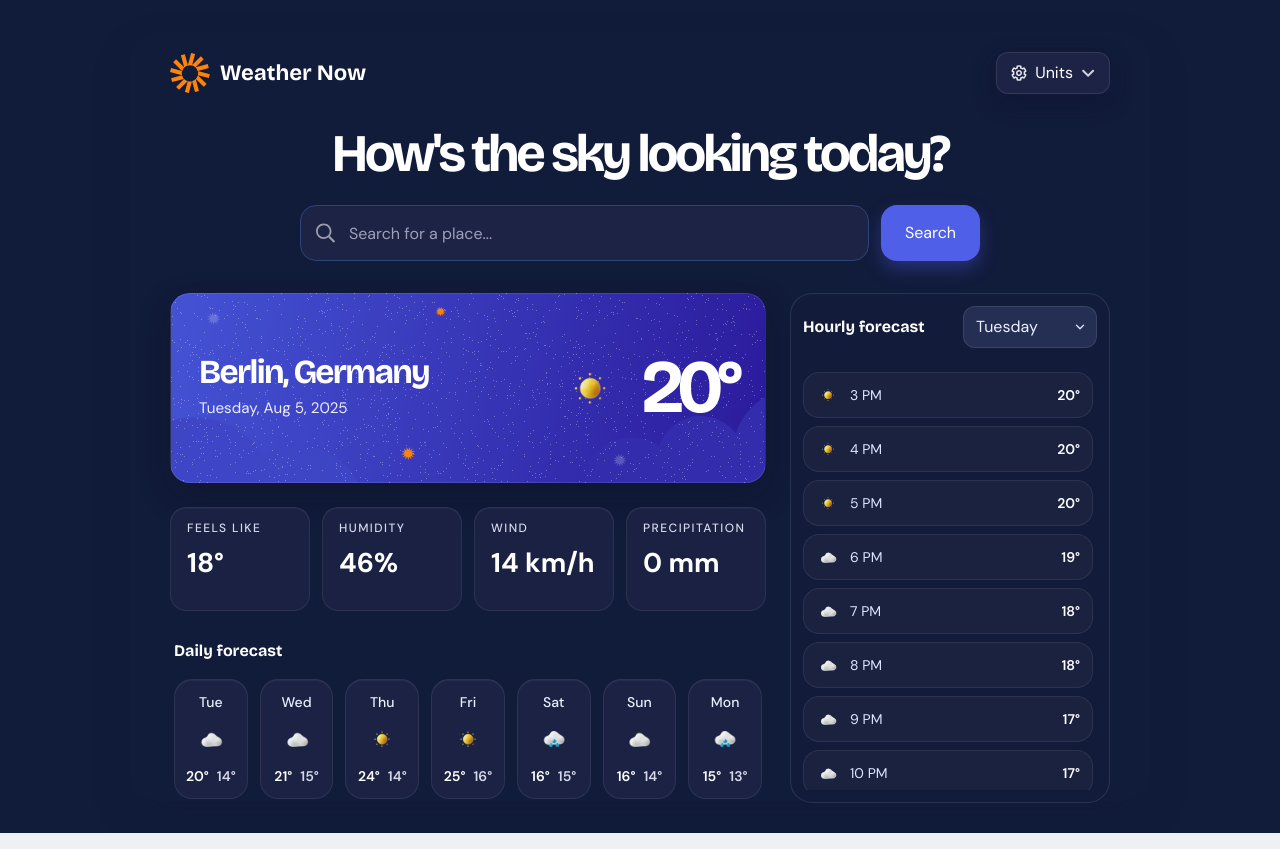
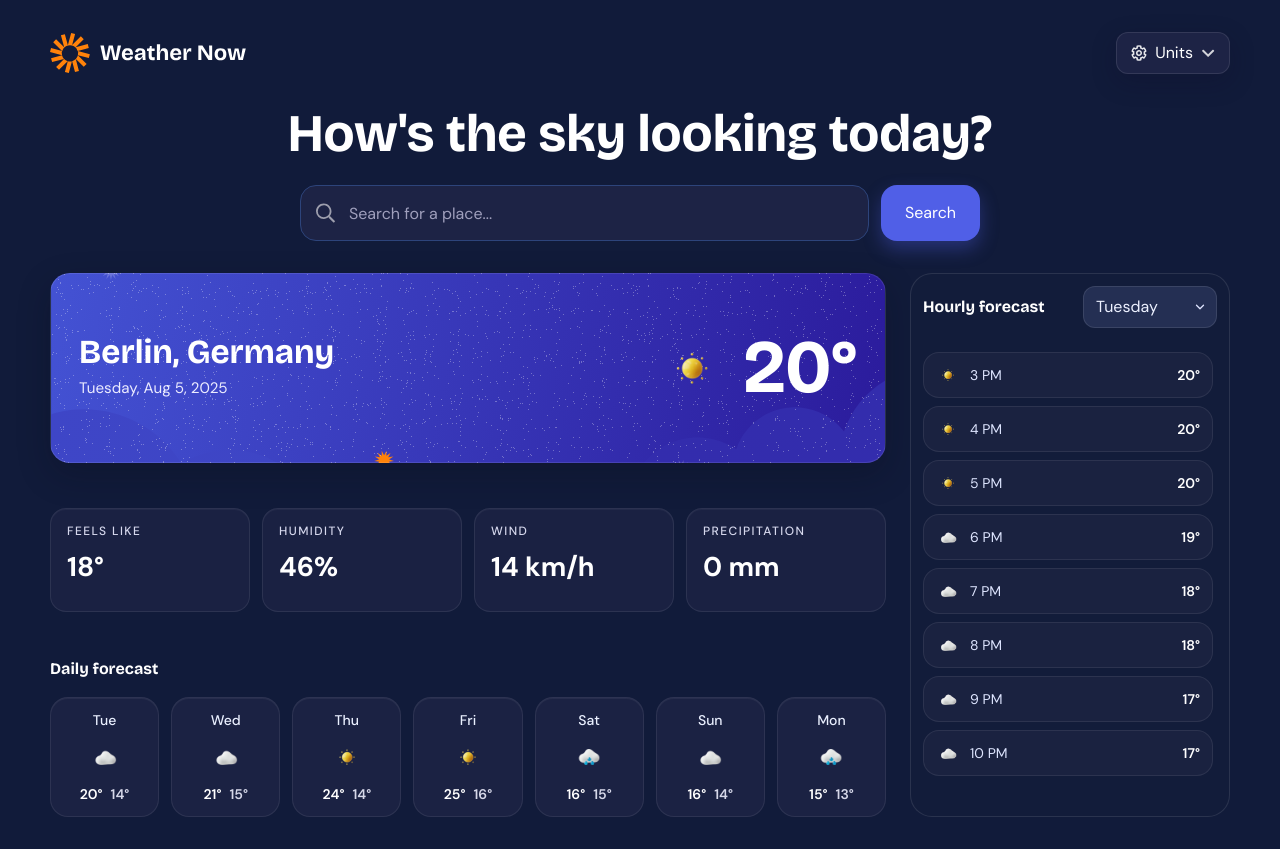
Before and after one commit to ImranAvenger/weather-app, a React (Vite) app: page / in a window 1280 px wide. Built offline with nearby package versions, Linux system fonts and the light colour scheme.

Commit message:
Refactor layout and styling of main components; enhance responsiveness and accessibility

```diff
--- a/src/App.jsx
+++ b/src/App.jsx
@@ -7,28 +7,28 @@ import HourlyForecast from './components/HourlyForecast'
 
 function App() {
   return (
-    <main className='min-h-screen bg-[#111b3a] px-4 py-8 text-white sm:px-6 lg:px-10'>
-      <div className='mx-auto w-full max-w-[1020px] rounded-[28px] px-6 pb-7 pt-5 shadow-[0_18px_40px_rgba(17,27,58,0.18)] sm:px-8 lg:px-10'>
+    <main className='app-page text-white'>
+      <div className='app-shell'>
         <NavBar />
 
-        <header className='mx-auto mt-8 max-w-[820px] text-center'>
-          <h1 className='brand-heading text-[2.2rem] font-bold leading-[1.05] tracking-[-0.06em] text-white sm:text-[2.8rem] lg:text-[3.3rem]'>
+        <header className='app-hero mx-auto text-center'>
+          <h1 className='brand-heading app-title font-bold leading-[1.05] text-white'>
             How&apos;s the sky looking today?
           </h1>
         </header>
 
-        <div className='mt-6 flex justify-center'>
+        <div className='search-wrap flex justify-center'>
           <SearchBar />
         </div>
 
-        <div className='mt-8 grid items-start gap-6 lg:h-[480px] lg:grid-cols-[minmax(0,1fr)_320px] lg:items-stretch'>
-          <div className='min-w-0 w-full space-y-6'>
+        <div className='dashboard-grid grid'> {/* dashboard */}
+          <div className='content-stack min-w-0 w-full'> {/* left column */}
             <WeatherWidget />
             <WeatherMetrics />
             <DailyForecast />
           </div>
 
-          <div className='min-h-0 lg:self-stretch'>
+          <div className='hourly-column min-h-0'> {/* right column */}
             <HourlyForecast />
           </div>
         </div>
--- a/src/components/DailyForecast.jsx
+++ b/src/components/DailyForecast.jsx
@@ -14,16 +14,16 @@ const forecastData = [
 
 export default function DailyForecast() {
   return (
-    <section className='rounded-[20px] p-1'>
-      <div className='mb-4'>
+    <section className='daily-section rounded-[20px]'>
+      <div className='daily-heading'>
         <h2 className='brand-heading font-bold text-white'>Daily forecast</h2>
       </div>
 
-      <div className='grid grid-cols-2 gap-3 sm:grid-cols-3 md:grid-cols-4 lg:grid-cols-5 xl:grid-cols-7'>
+      <div className='daily-grid grid'>
         {forecastData.map((item) => (
           <div
             key={item.day}
-            className='flex h-[120px] w-full flex-col items-center justify-between gap-2 rounded-[18px] border border-white/8 bg-[#1b2243] p-3 text-center shadow-[inset_0_1px_0_rgba(255,255,255,0.05)]'
+            className='daily-card flex w-full flex-col items-center justify-between gap-2 rounded-[18px] border border-white/8 bg-[#1b2243] text-center shadow-[inset_0_1px_0_rgba(255,255,255,0.05)]'
           >
             <span className='text-sm font-medium text-[#eaf0ff]'>{item.day}</span>
             <img src={item.icon} alt={item.status} className='h-8 w-8 object-contain' />
--- a/src/components/HourlyForecast.jsx
+++ b/src/components/HourlyForecast.jsx
@@ -35,8 +35,8 @@ export default function HourlyForecastCard({ data = mockHourlyData }) {
   const currentHourlyList = data[selectedDay] || []
 
   return (
-    <aside className='flex h-[420px] w-full flex-col rounded-[22px] border border-white/10 bg-[#131d3b]/90 p-3 lg:h-full lg:min-h-0'>
-      <div className='mb-3 flex items-center justify-between gap-3 pb-3'>
+    <aside className='hourly-panel flex w-full flex-col rounded-[22px] border border-white/10 bg-[#131d3b]/90'>
+      <div className='hourly-header flex items-center justify-between gap-3'>
         <h3 className='brand-heading font-bold text-white'>Hourly forecast</h3>
 
         <div className='relative'>
@@ -65,11 +65,11 @@ export default function HourlyForecastCard({ data = mockHourlyData }) {
         </div>
       </div>
 
-      <div className='flex min-h-0 flex-1 flex-col gap-2 overflow-y-auto pr-1'>
+      <div className='hourly-list flex min-h-0 flex-1 flex-col overflow-y-auto'>
         {currentHourlyList.map((item, index) => (
           <div
             key={`${selectedDay}-${item.hour}-${index}`}
-            className='flex items-center justify-between gap-3 rounded-[16px] border border-white/8 bg-[#1a2240] px-3 py-2.5 transition hover:bg-[#1e2948]'
+            className='hourly-row flex items-center justify-between gap-3 rounded-[16px] border border-white/8 bg-[#1a2240] transition hover:bg-[#1e2948]'
           >
             <div className='flex items-center gap-2.5'>
               <img src={item.icon} alt={item.status} className='h-6 w-6 object-contain' />
--- a/src/components/SearchBar.jsx
+++ b/src/components/SearchBar.jsx
@@ -2,8 +2,8 @@ import searchIcon from '../assets/images/icon-search.svg'
 
 function SearchBar() {
   return (
-    <div className='flex w-full max-w-[680px] items-center gap-3'>
-      <label className='relative block h-14 flex-1'>
+    <div className='search-bar flex w-full max-w-[680px] items-center gap-3 max-[479px]:flex-col max-[479px]:items-stretch'>
+      <label className='search-field relative block h-14 flex-1 max-[479px]:w-full max-[479px]:flex-none'>
         <span className='sr-only'>Search for a place</span>
         <img
           src={searchIcon}
@@ -21,7 +21,7 @@ function SearchBar() {
 
       <button
         type='button'
-        className='h-14 rounded-2xl bg-[#505fe7] px-6 text-base font-medium text-white shadow-[0_8px_18px_rgba(80,95,231,0.35)] transition hover:bg-[#4757d9] focus:outline-none focus:ring-2 focus:ring-blue-300/70 focus:ring-offset-2 focus:ring-offset-[#111b3a]'
+        className='search-button h-14 rounded-2xl bg-[#505fe7] px-6 text-base font-medium text-white shadow-[0_8px_18px_rgba(80,95,231,0.35)] transition hover:bg-[#4757d9] focus:outline-none focus:ring-2 focus:ring-blue-300/70 focus:ring-offset-2 focus:ring-offset-[#111b3a] max-[479px]:w-full'
       >
         Search
       </button>
--- a/src/components/WeatherMetrics.jsx
+++ b/src/components/WeatherMetrics.jsx
@@ -7,14 +7,14 @@ function WeatherMetrics() {
   ]
 
   return (
-    <div className='grid grid-cols-2 gap-3 lg:grid-cols-4'>
+    <div className='metrics-grid grid grid-cols-2 lg:grid-cols-4'>
       {metrics.map((item) => (
         <div
           key={item.label}
-          className='h-[104px] w-full rounded-2xl border border-white/8 bg-[#1d2345]/80 px-4 py-3 shadow-[inset_0_1px_0_rgba(255,255,255,0.04)]'
+          className='metric-card w-full rounded-2xl border border-white/8 bg-[#1d2345]/80 shadow-[inset_0_1px_0_rgba(255,255,255,0.04)]'
         >
           <p className='text-xs font-medium uppercase tracking-[0.12em] text-[#d6d8ed]'>{item.label}</p>
-          <p className='mt-2 text-xl font-bold text-white sm:text-[1.7rem]'>{item.value}</p>
+          <p className='metric-value font-bold text-white'>{item.value}</p>
         </div>
       ))}
     </div>
--- a/src/components/WeatherWidget.jsx
+++ b/src/components/WeatherWidget.jsx
@@ -13,17 +13,17 @@ function WeatherWidget() {
         backgroundRepeat: 'no-repeat',
       }}
     >
-      <div className='flex flex-col gap-5 px-5 py-10 sm:px-6 sm:py-12 md:flex-row md:items-center md:justify-between md:px-7 md:py-14'>
+      <div className='weather-widget-body flex flex-col gap-5 md:flex-row md:items-center md:justify-between'>
         <div className='space-y-2'>
-          <h2 className='brand-heading text-[2.1rem] font-bold leading-none tracking-tighter'>Berlin, Germany</h2>
+          <h2 className='brand-heading current-city font-bold leading-none'>Berlin, Germany</h2>
           <p className='text-[0.95rem] text-[#ececff]'>Tuesday, Aug 5, 2025</p>
         </div>
 
         <div className='flex items-center justify-between gap-5 md:justify-end'>
-          <img src={sunnyIcon} alt='Sunny conditions' className='h-13 w-13 sm:h-16 sm:w-16' />
+          <img src={sunnyIcon} alt='Sunny conditions' className='current-icon object-contain' />
 
           <div className='text-right'>
-            <span className='brand-heading block text-[4rem] font-bold leading-none tracking-[-0.08em] sm:text-[4.7rem]'>20°</span>
+            <span className='brand-heading current-temp block font-bold leading-none'>20°</span>
           </div>
         </div>
       </div>
--- a/src/index.css
+++ b/src/index.css
@@ -6,7 +6,7 @@
   font-family: 'DM Sans', sans-serif;
   line-height: 1.5;
   font-weight: 400;
-  background: #edf1f3;
+  background: #111b3a;
   color: #ffffff;
   font-synthesis: none;
   text-rendering: optimizeLegibility;
@@ -15,15 +15,16 @@
 }
 
 html {
-  background: #edf1f3;
+  background: #111b3a;
 }
 
 body {
   margin: 0;
   min-width: 320px;
   min-height: 100vh;
-  background: #edf1f3;
+  background: #111b3a;
   font-family: 'DM Sans', sans-serif;
+  overflow-x: hidden;
 }
 
 * {
@@ -47,3 +48,338 @@ select {
 .brand-heading h3 {
   font-family: 'Bricolage Grotesque', sans-serif;
 }
+
+#root {
+  min-height: 100vh;
+  min-height: 100svh;
+}
+
+@layer components {
+  .app-page {
+    min-height: 100vh;
+    min-height: 100svh;
+    background: #111b3a;
+    padding: 1.25rem 1rem 1.75rem;
+  }
+
+  .app-shell {
+    width: 100%;
+    max-width: 1180px;
+    margin-inline: auto;
+  }
+
+  .app-hero {
+    max-width: 820px;
+    margin-top: 2rem;
+  }
+
+  .app-title {
+    font-size: 2.15rem;
+    letter-spacing: 0;
+  }
+
+  .search-wrap {
+    margin-top: 1.5rem;
+  }
+
+  .search-field,
+  .search-button {
+    height: 3.5rem;
+  }
+
+  .search-field {
+    min-width: 0;
+  }
+
+  .dashboard-grid {
+    gap: 1.5rem;
+    margin-top: 2rem;
+  }
+
+  .content-stack {
+    display: flex;
+    flex-direction: column;
+    gap: 1.5rem;
+  }
+
+  .hourly-column {
+    display: flex;
+    align-self: stretch;
+  }
+
+  .weather-widget-body {
+    padding: 2.5rem 1.25rem;
+  }
+
+  .current-city {
+    font-size: 2.1rem;
+    letter-spacing: 0;
+  }
+
+  .current-icon {
+    width: 3.25rem;
+    height: 3.25rem;
+  }
+
+  .current-temp {
+    font-size: 4rem;
+    letter-spacing: 0;
+  }
+
+  .metrics-grid {
+    gap: 0.75rem;
+  }
+
+  .metric-card {
+    min-height: 6.5rem;
+    padding: 0.875rem 1rem;
+  }
+
+  .metric-value {
+    margin-top: 0.5rem;
+    font-size: 1.25rem;
+  }
+
+  .daily-heading {
+    margin-bottom: 1rem;
+  }
+
+  .daily-grid {
+    grid-template-columns: repeat(2, minmax(0, 1fr));
+    gap: 0.75rem;
+  }
+
+  .daily-card {
+    min-height: 7.5rem;
+    padding: 0.75rem;
+  }
+
+  .hourly-panel {
+    flex: 1;
+    min-height: 22rem;
+    max-height: 30rem;
+    padding: 0.75rem;
+  }
+
+  .hourly-header {
+    margin-bottom: 0.75rem;
+    padding-bottom: 0.75rem;
+  }
+
+  .hourly-list {
+    gap: 0.5rem;
+    padding-right: 0.25rem;
+  }
+
+  .hourly-row {
+    padding: 0.625rem 0.75rem;
+  }
+
+  @media (max-width: 479px) {
+    .app-page {
+      padding-inline: 0.875rem;
+    }
+
+    .app-title {
+      font-size: 2rem;
+    }
+
+    .search-bar {
+      flex-direction: column;
+      align-items: stretch;
+    }
+
+    .search-field,
+    .search-button {
+      width: 100%;
+      height: 3.25rem;
+    }
+
+    .search-field {
+      flex: none;
+    }
+  }
+
+  @media (min-width: 640px) {
+    .app-page {
+      padding: 1.5rem 1.5rem 2rem;
+    }
+
+    .app-title {
+      font-size: 2.8rem;
+    }
+
+    .weather-widget-body {
+      padding: 3rem 1.5rem;
+    }
+
+    .current-icon {
+      width: 4rem;
+      height: 4rem;
+    }
+
+    .current-temp {
+      font-size: 4.7rem;
+    }
+
+    .metric-value {
+      font-size: 1.7rem;
+    }
+
+    .daily-grid {
+      grid-template-columns: repeat(3, minmax(0, 1fr));
+    }
+  }
+
+  @media (min-width: 768px) {
+    .app-title {
+      font-size: 3.1rem;
+    }
+
+    .weather-widget-body {
+      padding: 3.5rem 1.75rem;
+    }
+
+    .daily-grid {
+      grid-template-columns: repeat(4, minmax(0, 1fr));
+    }
+  }
+
+  @media (min-width: 1024px) {
+    .app-page {
+      padding: 2rem 2.5rem;
+    }
+
+    .app-title {
+      font-size: 3.3rem;
+    }
+
+    .dashboard-grid {
+      grid-template-columns: minmax(0, 1fr) minmax(280px, 320px);
+      align-items: stretch;
+      height: 34rem;
+    }
+
+    .content-stack {
+      height: 100%;
+      justify-content: space-between;
+      gap: 0;
+    }
+
+    .hourly-column {
+      height: 100%;
+    }
+
+    .daily-grid {
+      grid-template-columns: repeat(7, minmax(0, 1fr));
+    }
+
+    .hourly-panel {
+      height: 100%;
+      max-height: none;
+      min-height: 0;
+    }
+  }
+
+  @media (min-width: 900px) and (max-height: 700px) {
+    .app-page {
+      height: 100vh;
+      height: 100svh;
+      overflow: hidden;
+      padding: 1rem 1.25rem;
+    }
+
+    .app-hero {
+      margin-top: 1.125rem;
+    }
+
+    .app-title {
+      font-size: 2.2rem;
+    }
+
+    .search-wrap {
+      margin-top: 0.875rem;
+    }
+
+    .search-field,
+    .search-button {
+      height: 3rem;
+    }
+
+    .dashboard-grid {
+      grid-template-columns: minmax(0, 1fr) minmax(260px, 300px);
+      align-items: stretch;
+      gap: 1rem;
+      height: calc(100svh - 13rem);
+      margin-top: 1.125rem;
+    }
+
+    .content-stack {
+      height: 100%;
+      justify-content: space-between;
+      gap: 0;
+    }
+
+    .hourly-column {
+      height: 100%;
+    }
+
+    .weather-widget-body {
+      gap: 1rem;
+      padding: 1.375rem 1.25rem;
+    }
+
+    .current-city {
+      font-size: 1.75rem;
+    }
+
+    .current-icon {
+      width: 3rem;
+      height: 3rem;
+    }
+
+    .current-temp {
+      font-size: 3.4rem;
+    }
+
+    .metric-card {
+      min-height: 5.25rem;
+      padding: 0.625rem 0.75rem;
+    }
+
+    .metric-value {
+      margin-top: 0.25rem;
+      font-size: 1.25rem;
+    }
+
+    .daily-heading {
+      margin-bottom: 0.625rem;
+    }
+
+    .daily-card {
+      min-height: 5.75rem;
+      padding: 0.5rem;
+    }
+
+    .daily-card img {
+      width: 1.75rem;
+      height: 1.75rem;
+    }
+
+    .hourly-panel {
+      height: 100%;
+      min-height: 0;
+      max-height: none;
+      padding: 0.625rem;
+    }
+
+    .hourly-header {
+      margin-bottom: 0.5rem;
+      padding-bottom: 0.5rem;
+    }
+
+    .hourly-row {
+      padding: 0.5rem 0.625rem;
+    }
+  }
+}
```
